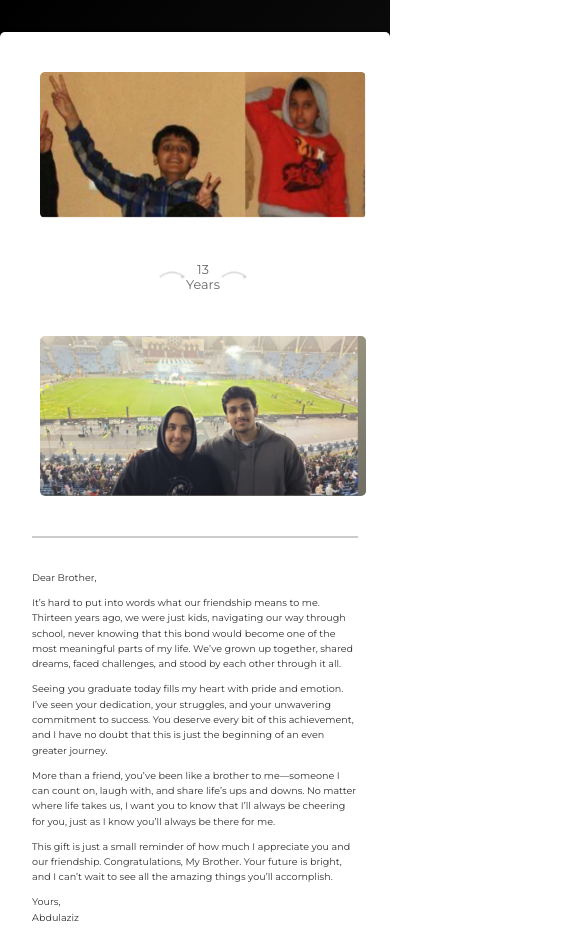
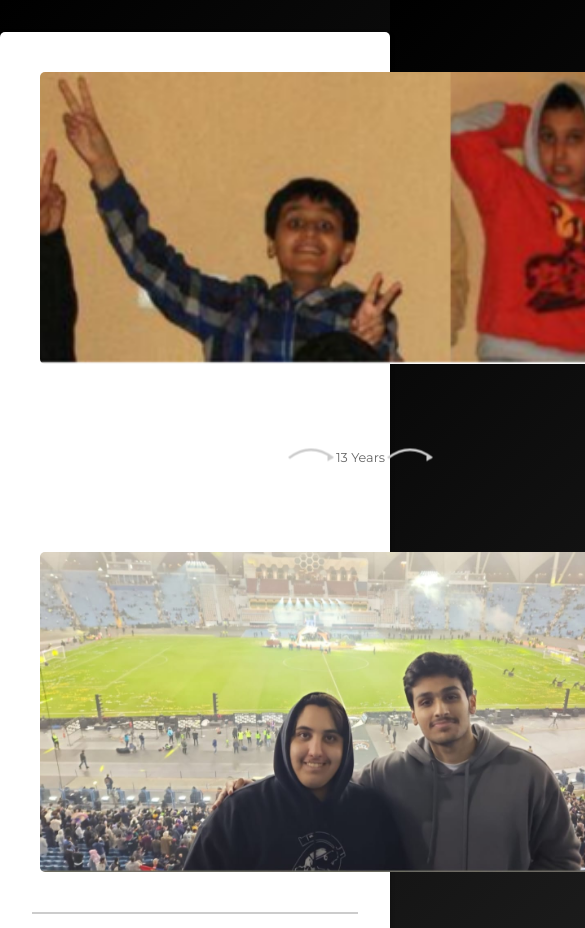
Before and after one commit to AzizMessageToSaleh/Gift-Message, a plain HTML site: page index.html in a window 390 px wide. Shown: the top 928 px of the page, 585 px wide, since content can reach past the window. Drawn offline with Linux system fonts and the light colour scheme.

Commit message:
Update index.html

```diff
--- a/index.html
+++ b/index.html
@@ -140,21 +140,21 @@
           flex-direction: column;
         }
         .arrows {
-          width: 90px;
-          height: 70px;
+          width: 160px;
+          height: 140px;
           margin: 1rem 0;
         }
         .photo {
-          width: 100%;
-          max-width: 400px;
+          width: 200%;
+          max-width: 800px;
         }
         .years {
           display: block;
-          margin: 1.7rem 0;
+          margin: 2.3rem 0;
           text-align: center;
         }
         .message {
-          font-size: 0.6rem;
+          font-size: 0.1rem;
         }
       }
     </style>
```
